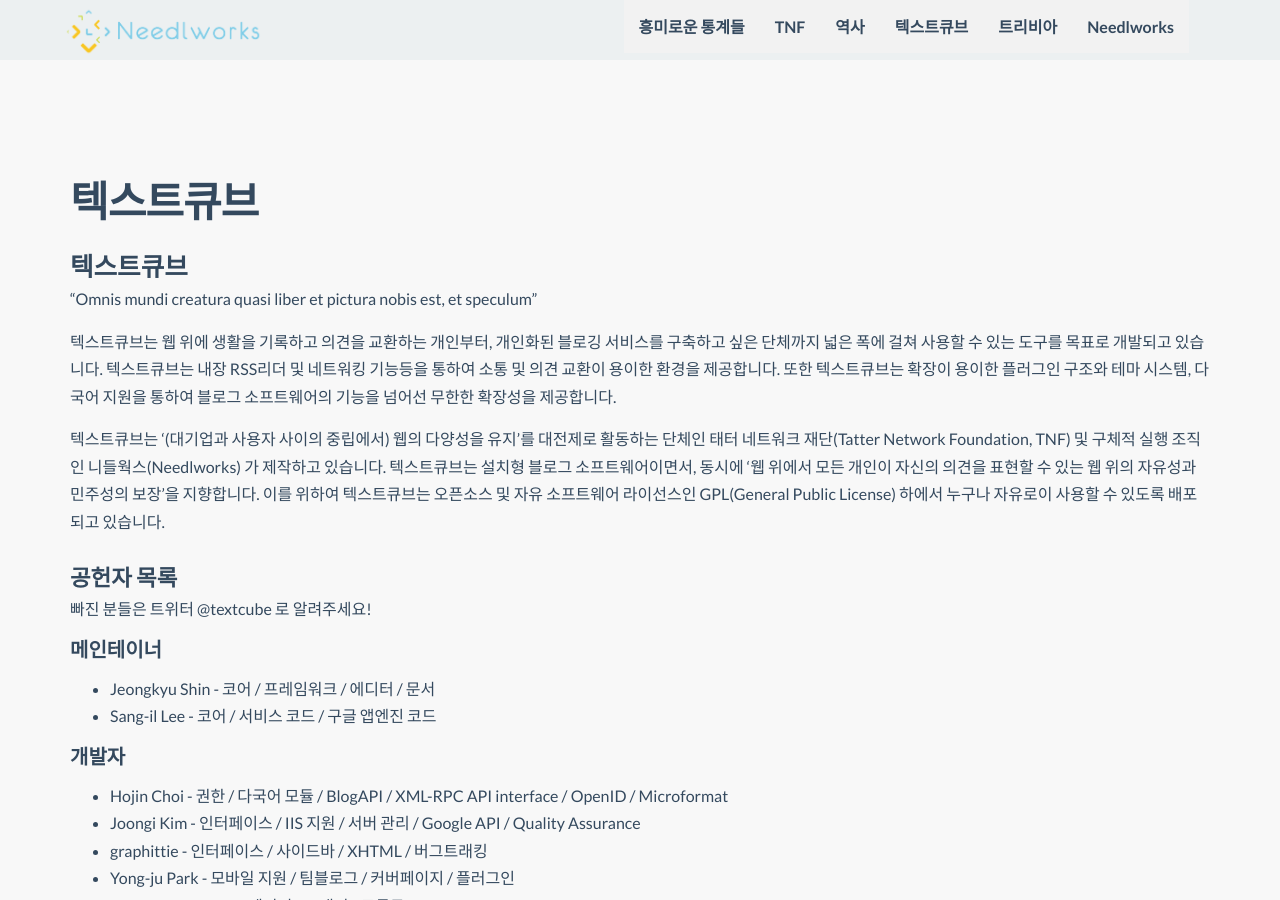
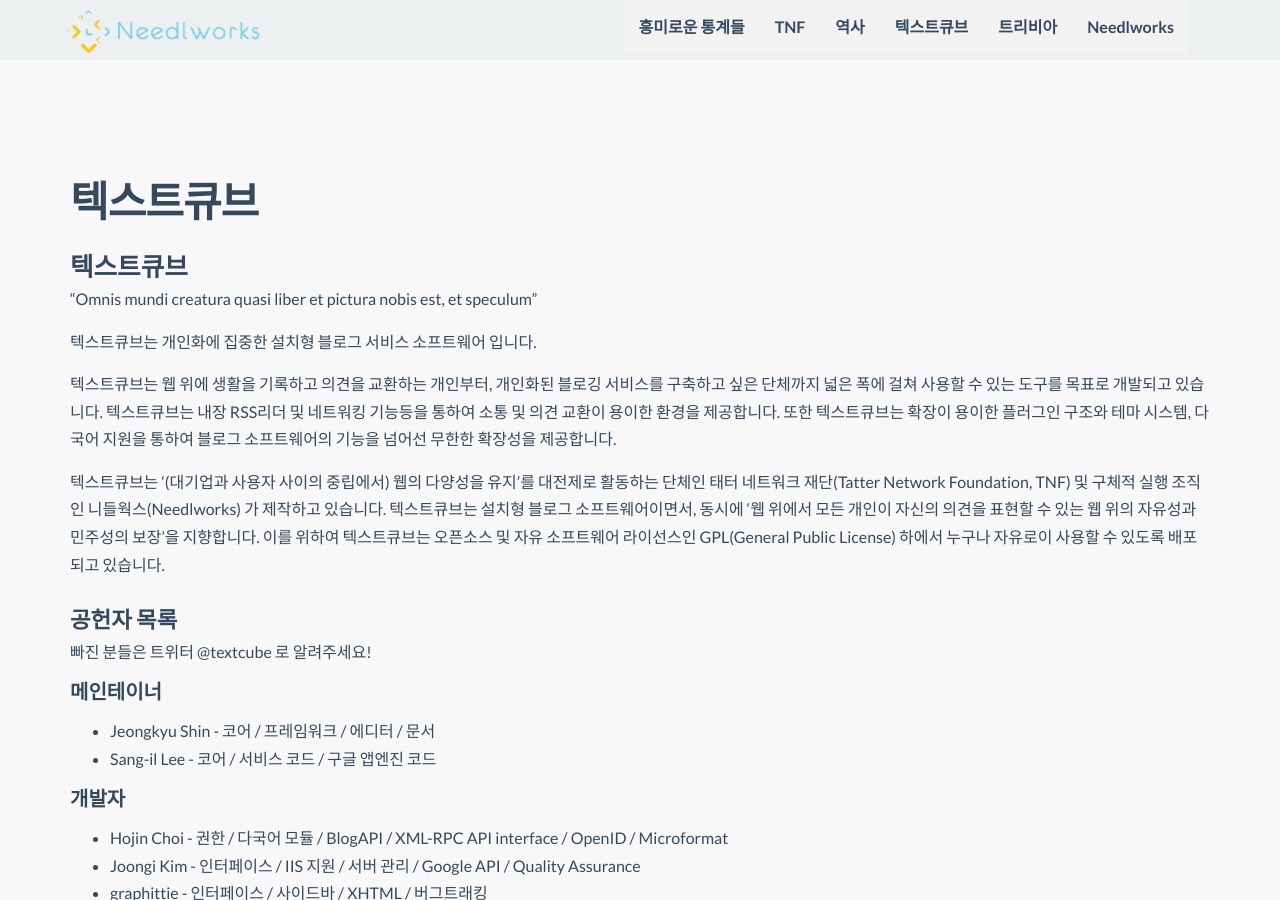
Before and after one commit to Needlworks/10yr-anniversary, a Jekyll site: the page built from textcube.md, in a window 1280 px wide and 900 px high. Built offline with Jekyll 4.4.1, drawn with Linux system fonts in a browser that asks for light colours; nearby versions of some CDN libraries.

Commit message:
added - short description about textcube (thanks!)  -

```diff
--- a/textcube.md
+++ b/textcube.md
@@ -8,6 +8,8 @@
 ======
 
 "Omnis mundi creatura quasi liber et pictura nobis est, et speculum"
+
+텍스트큐브는 개인화에 집중한 설치형 블로그 서비스 소프트웨어 입니다.
 
 텍스트큐브는 웹 위에 생활을 기록하고 의견을 교환하는 개인부터, 개인화된 블로깅 서비스를 구축하고 싶은 단체까지 넓은 폭에 걸쳐 사용할 수 있는 도구를 목표로 개발되고 있습니다. 텍스트큐브는 내장 RSS리더 및 네트워킹 기능등을 통하여 소통 및 의견 교환이 용이한 환경을 제공합니다. 또한 텍스트큐브는 확장이 용이한 플러그인 구조와 테마 시스템, 다국어 지원을 통하여 블로그 소프트웨어의 기능을 넘어선 무한한 확장성을 제공합니다.
 
```
